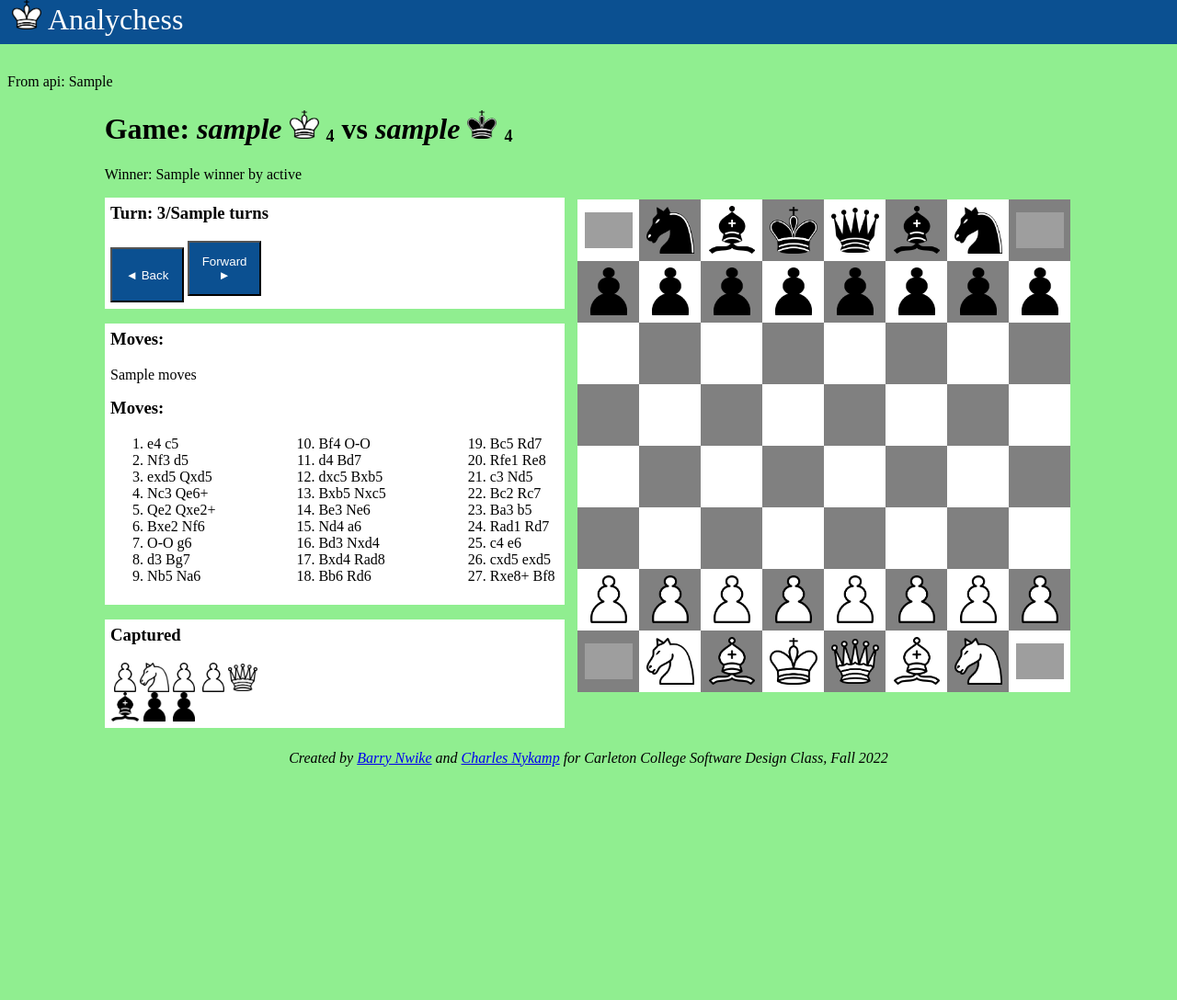
After one commit to cqnykamp/chess-website, a Flask app: template webapp/templates/game.html in a window 1280 px wide. The commit adds this page. Shown: the top 1088 px of the page at 92% size. Run offline with Flask 2, Linux system fonts and the light colour scheme; the template is opened without the code that fills it: most values are stand-ins (such as "Sample title", 1, 10 or a date in 2020); parts of the project's set-up code (start-up, migrations or seed data) failed here and were passed over; grey boxes are pictures that could not be loaded.

Commit message:
Endpoint for game viewer

```diff
--- a/webapp/app.py
+++ b/webapp/app.py
@@ -7,6 +7,7 @@ Carleton College Software Design Class, Fall 2022
 import flask
 import api
 import argparse
+import json
 
 
 app = flask.Flask(__name__, static_folder='static', template_folder='templates')
@@ -18,6 +19,25 @@ def home():
     return flask.render_template('index.html')
 
 
+@app.route('/game/<game_id>/')
+def game(game_id):
+
+    game_data = json.loads(api.get_game(game_id))
+
+    # game_data = {
+    #     'white_username': 'asdfadsf',
+    #     'white_rating': 12345,
+    #     'black_username': 'theBestChessPlayerEver',
+    #     'black_rating': 600,
+    #     'moves': "a1 b2 c3 Qxa4+",
+    #     'winner': 'black',
+    #     'victory_status': 'outoftime',
+    #     'turns': 4,
+    # }
+
+    return flask.render_template('game.html', game_data=game_data)
+
+
 if __name__ == '__main__':
     parser = argparse.ArgumentParser('Analychess backend')
     parser.add_argument('host', help='the host to run on')
--- /dev/null
+++ b/webapp/static/game.js
@@ -0,0 +1,161 @@
+
+const boardScreenHeightUsage = 0.65;
+
+// The gameboard should never take up more than this percentage of the
+// screen width
+const boardMaxScreenWidthUsage = 0.8;
+
+
+function initialBoardPosition() {
+    let board = Array.from({ length: 8 }, () =>
+    Array.from({ length: 8 }, () => "")
+    );
+
+    let special_pieces = ['rook', 'knight', 'bishop', 'king', 'queen', 'bishop', 'knight', 'rook'];
+    for(let [id, piece] of special_pieces.entries()) {
+        board[0][id] = piece + '-white';
+    }
+    for(let [id, piece] of special_pieces.entries()) {
+        board[7][id] = piece + '-black';
+    }
+
+    board[1] = Array.from({length: 8}, () => 'pawn-white')
+    board[6] = Array.from({length: 8}, () => 'pawn-black')
+
+    return board;
+}
+
+
+/**
+ * Given a move such as Nxf3+, find which piece we're referring to by finding its position before the move
+ * Returns (y-pos, x-pos) as indices
+ * @param move the move string
+ */
+function findMovingPiecePosition(move) {
+
+    unparsedMove
+
+    let pieceType;
+    if(move[0] == 'K') {
+        pieceType = 'king';
+
+    } else if(move[0] == 'Q') {
+        pieceType = 'queen';
+    } else if(move[0] == 'R') {
+        pieceType = 'rook';
+    } else if(move[0] == 'B') {
+        pieceType = 'bishop';
+    } else if(move[0] == 'N') {
+        pieceType = 'knight';
+    } else {
+        // no letter
+        pieceType = 'pawn';
+    }
+
+
+
+}
+
+
+var pieceLetterToName = {
+    'K': 'king',
+    'Q': 'queen',
+    'R': 'rook',
+    'B': 'bishop',
+    'N': 'knight',
+
+    // otherwise pawn
+}
+
+var colLetterToIndex = {
+    'a': 0,
+    'b': 1,
+    'c': 2,
+    'd': 3,
+    'e': 4,
+    'f': 5,
+    'g': 6,
+    'h': 7,
+};
+
+
+function chessNotationToIndex(move) {
+    let colLetter = move[0];
+    let rowNum = move[1];
+    let extra = move.substring(2);
+
+    console.log(`Column: ${colLetter} row: ${rowNum} extra: ${extra}`);
+
+    return (colLetterToIndex[colLetter], Number(rowNum), extra);
+}
+
+
+function boardPositionFrom(moves) {
+    let board = initialBoardPosition();
+
+}
+
+
+
+function draw() {
+
+
+    chessNotationToIndex('c4');
+
+    let board = initialBoardPosition();
+
+
+    let gameboard = document.getElementById("gameboard");
+    // console.log(gameboard);
+
+    // let screenHeight = document.body.clientHeight;
+    // let screenWidth = document.body.clientWidth;
+    let screenHeight = window.innerHeight;
+    let screenWidth = window.innerWidth;
+
+    console.log(`Screen size is ${screenWidth} wide and ${screenHeight} tall`);
+
+    let heightConstraint = screenHeight * boardScreenHeightUsage;
+    let widthConstraint = screenWidth * boardMaxScreenWidthUsage;
+
+    let boardSize = Math.min(widthConstraint, heightConstraint);
+
+    let squareSize = boardSize / 8;
+    console.log(`Square size is ${squareSize}`);
+
+
+    let squares = "";
+    for(let row=0; row<board.length; row++) {
+        let rowHtml = `<tr class="board_row">`;
+
+        for(let col=0; col<board[0].length; col++) {
+
+            let possibleImage = "";
+            if(board[row][col] != "") {
+                possibleImage = `<img src='../static/images/${board[row][col]}.png' />`;
+
+            }
+
+            let squareColor = ((row + col) % 2 == 1) ? 'white-square' : 'black-square';
+
+            rowHtml += `<td id='square_${row}_${col}'
+                class="${squareColor}"
+                style="width: ${squareSize}px; height: ${squareSize}px;">
+                    ${possibleImage}
+            </td>`;
+
+            // rowHtml += `<td id='square_${row}_${col}'
+            //     class="${squareColor}"
+            //         ${possibleImage}
+            // </td>`;
+
+        }
+        rowHtml += `</tr>`;
+        squares = rowHtml + squares;
+    }
+
+    gameboard.innerHTML = squares;
+}
+
+window.onload = draw;
+window.onresize = () => draw();
--- /dev/null
+++ b/webapp/templates/game.html
@@ -0,0 +1,141 @@
+
+<!DOCTYPE html>
+<html>
+
+    <head>
+        <title>Analychess</title>
+        <meta charset='UTF-8'>
+        <link rel="icon" href="{{ url_for('static', filename='/images/king-white.png') }}" type="image/icon type">
+        <link rel='stylesheet' type='text/css' href="{{ url_for('static', filename='app.css') }}" />
+        <script type='text/javascript' src="{{ url_for('static', filename='game.js') }}"></script>
+    </head>
+
+
+    <body>
+
+        <nav><a href="/"><img src="{{ url_for('static', filename='images/king-white.png') }}"/>Analychess</a></nav>
+
+        <p>
+            From api: {{ game_data }}
+
+        </p>
+
+
+        <div class="centered">
+
+            <h1>
+                Game:
+                <div class="player">
+                    <span class="player-name">{{ game_data.white_username }}</span>
+                    <img src="{{ url_for('static', filename='images/king-white.png') }}" />
+                    <span class="player-rating">{{ game_data.white_rating }}</span>
+                </div>
+
+                vs
+
+                <div class="player">
+                    <span class="player-name">{{ game_data.black_username }}</span>
+                    <img src="{{ url_for('static', filename='images/king-black.png') }}" />
+                    <span class="player-rating">{{ game_data.black_rating }}</span>
+                </div>
+            </h1>
+
+            <p>Winner: {{ game_data.winner }} by {{ game_data.victory_status }}</p>
+
+            <div class='container'>
+
+                <div class='split'>
+
+                    <div id='turn-panel' class="panel">
+                        <h3>Turn: 3/{{ game_data.turns }}</h3>
+
+                        <button>&#9668; Back</button>
+                        <button>Forward &#9658;</button>
+
+                    </div>
+
+                    <div id="moves-panel" class="panel">
+
+                        <h3>Moves:</h3>
+                        <p>{{ game_data.moves }}</p>
+
+                        <h3>Moves:</h3>
+                            <ol>
+                            <li>e4 c5 </li>
+                            <li>Nf3 d5 </li>
+                            <li>exd5 Qxd5 </li>
+                            <li>Nc3 Qe6+ </li>
+                            <li>Qe2 Qxe2+ </li>
+                            <li>Bxe2 Nf6 </li>
+                            <li>O-O g6 </li>
+                            <li>d3 Bg7 </li>
+                            <li>Nb5 Na6 </li>
+                            <li>Bf4 O-O </li>
+                            <li>d4 Bd7 </li>
+                            <li>dxc5 Bxb5 </li>
+                            <li>Bxb5 Nxc5 </li>
+                            <li>Be3 Ne6 </li>
+                            <li>Nd4 a6 </li>
+                            <li>Bd3 Nxd4 </li>
+                            <li>Bxd4 Rad8 </li>
+                            <li>Bb6 Rd6 </li>
+                            <li>Bc5 Rd7 </li>
+                            <li>Rfe1 Re8 </li>
+                            <li>c3 Nd5 </li>
+                            <li>Bc2 Rc7 </li>
+                            <li>Ba3 b5 </li>
+                            <li>Rad1 Rd7 </li>
+                            <li>c4 e6 </li>
+                            <li>cxd5 exd5 </li>
+                            <li>Rxe8+ Bf8 </li>
+
+                            </ol>
+
+                    </div>
+
+
+                    <div class="panel">
+
+                        <h3>Captured</h3>
+
+                        <div class='captured'>
+                            <img src='../static/images/pawn-white.png' />
+                            <img src='../static/images/knight-white.png' />
+                            <img src='../static/images/pawn-white.png' />
+                            <img src='../static/images/pawn-white.png' />
+                            <img src='../static/images/queen-white.png' />
+
+                        </div>
+
+
+                        <div class='captured'>
+                            <img src='../static/images/bishop-black.png' />
+                            <img src='../static/images/pawn-black.png' />
+                            <img src='../static/images/pawn-black.png' />
+                        </div>
+
+                    </div>
+
+
+
+                </div>
+
+
+
+                <!-- <div class="split right panel" > -->
+                    <table id="gameboard"></table>
+                <!-- </div> -->
+
+            </div>
+
+
+
+        </div>
+
+
+        <footer>Created by <a href='https://github.com/BNwike47'>Barry Nwike</a> and <a href='https://github.com/cqnykamp'>Charles Nykamp</a> for Carleton College Software Design Class, Fall 2022</footer>
+
+
+    </body>
+
+</html>
--- a/webapp/templates/index.html
+++ b/webapp/templates/index.html
@@ -1,3 +1,4 @@
+
 <!DOCTYPE html>
 <html>
 
```
Also changed, not shown: webapp/api.py (+40 -0 lines).
